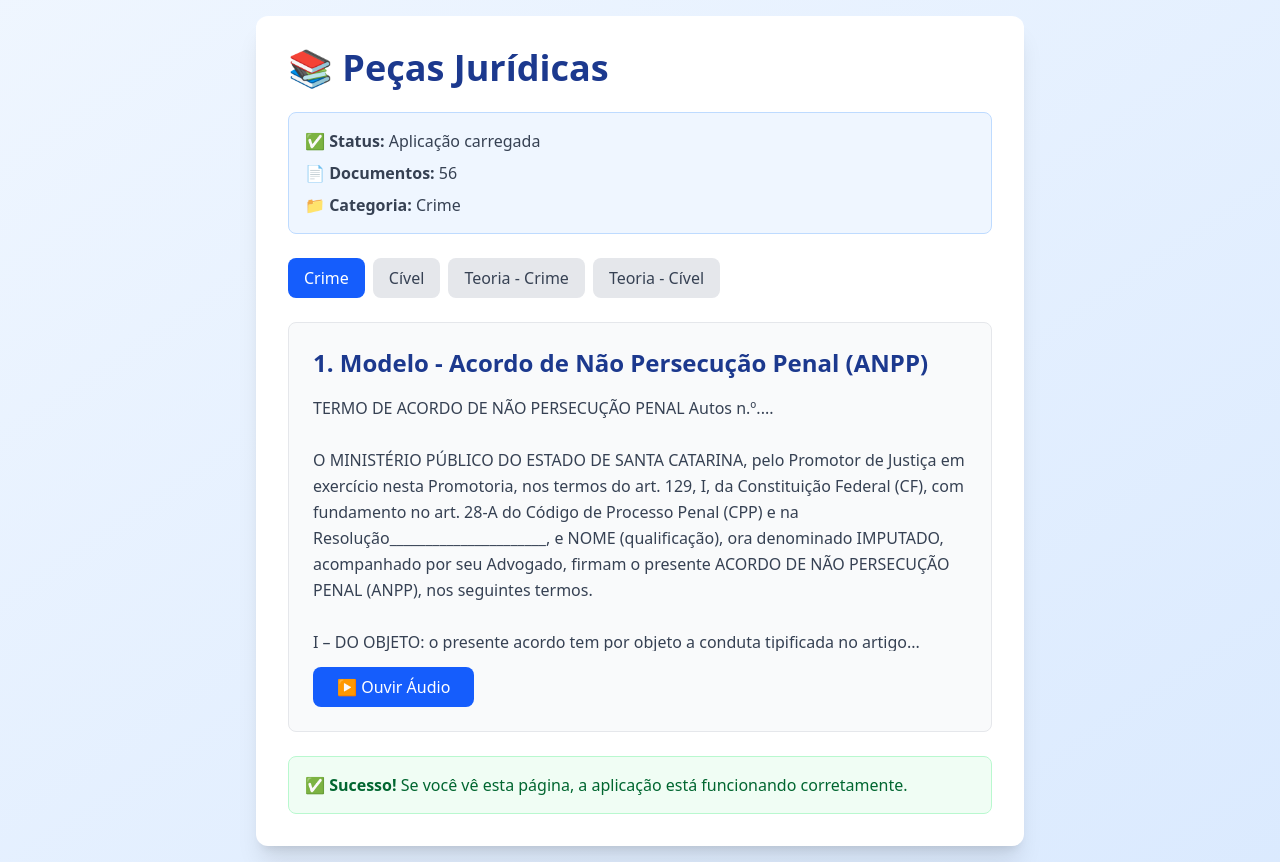
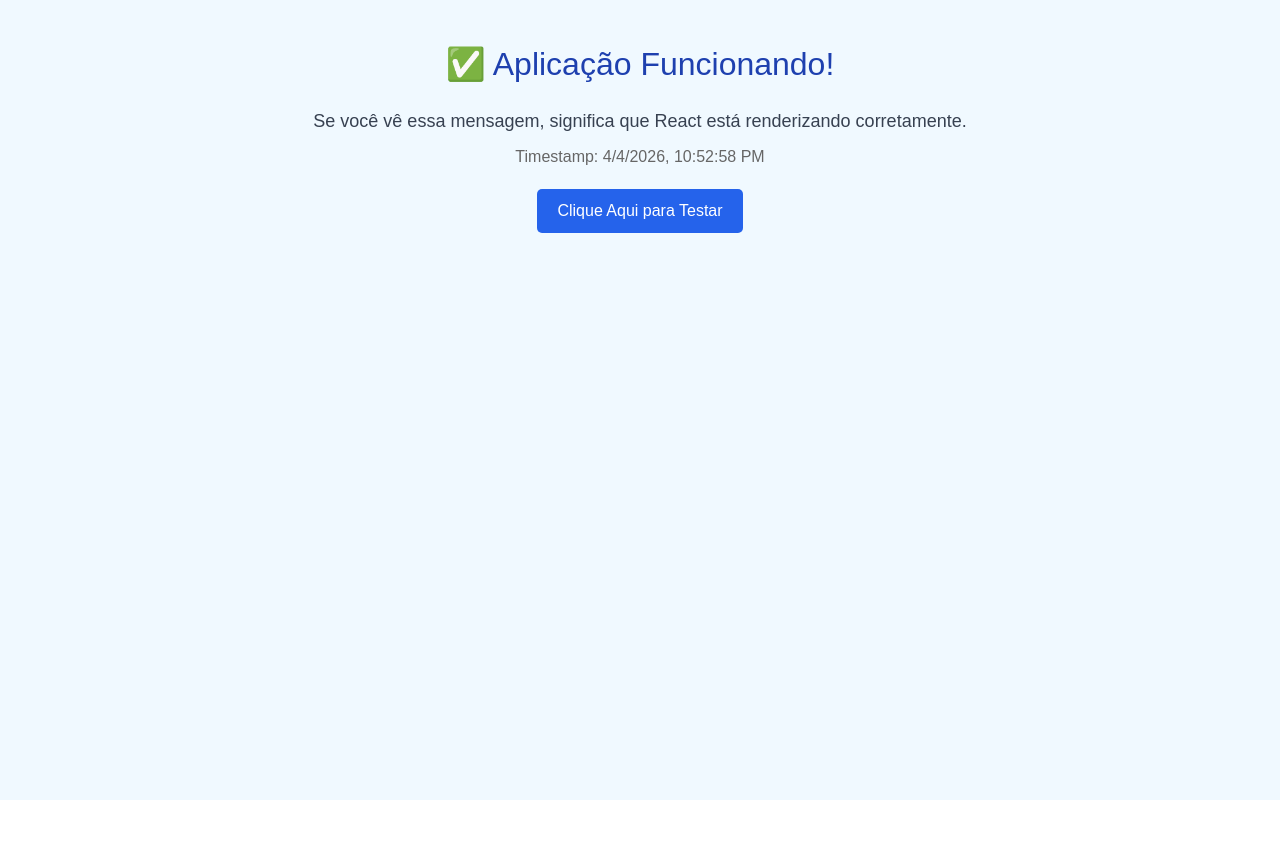
Before and after one commit to v3v3lf/2fasempsc, a React (Vite) app: page / in a window 1280 px wide. After the commit the page ends 800 px from the top, so only its background shows below. Built offline with nearby package versions, Linux system fonts and the light colour scheme.

Commit message:
Ultra minimal test app - pure React with inline styles

```diff
--- a/src/App.tsx
+++ b/src/App.tsx
@@ -1,71 +1,30 @@
-import { useState, useEffect } from 'react';
-import { documents, LegalDocument, DocumentCategory } from './data/documents';
-
 export default function App() {
-  useEffect(() => {
-    console.log('App mounted successfully');
-    console.log('Documents loaded:', documents.length);
-    if (documents.length > 0) {
-      console.log('First document:', documents[0]);
-    }
-  }, []);
-
-  const [activeCategory, setActiveCategory] = useState<DocumentCategory>('Crime');
-
-  const [selectedDoc, setSelectedDoc] = useState<LegalDocument | null>(() => {
-    const filtered = documents.filter(doc => doc.category === 'Crime');
-    return filtered.length > 0 ? filtered[0] : null;
-  });
-
   return (
-    <div className="flex flex-col items-center justify-center min-h-screen w-full bg-gradient-to-br from-blue-50 to-blue-100 p-4">
-      <div className="bg-white p-8 rounded-xl shadow-xl w-full max-w-3xl">
-        <h1 className="text-4xl font-bold text-blue-900 mb-6">📚 Peças Jurídicas</h1>
-
-        <div className="mb-6 p-4 bg-blue-50 rounded-lg border border-blue-200">
-          <p className="text-gray-700 mb-2"><strong>✅ Status:</strong> Aplicação carregada</p>
-          <p className="text-gray-700 mb-2"><strong>📄 Documentos:</strong> {documents.length}</p>
-          <p className="text-gray-700"><strong>📁 Categoria:</strong> {activeCategory}</p>
-        </div>
-
-        <div className="mb-6 flex gap-2 flex-wrap">
-          {(['Crime', 'Cível', 'Teoria - Crime', 'Teoria - Cível'] as DocumentCategory[]).map(cat => (
-            <button
-              key={cat}
-              onClick={() => setActiveCategory(cat)}
-              className={`px-4 py-2 rounded-lg font-medium transition-colors ${
-                activeCategory === cat
-                  ? 'bg-blue-600 text-white'
-                  : 'bg-gray-200 text-gray-700 hover:bg-gray-300'
-              }`}
-            >
-              {cat}
-            </button>
-          ))}
-        </div>
-
-        {selectedDoc ? (
-          <div className="mb-6 p-6 bg-gray-50 rounded-lg border border-gray-200">
-            <h2 className="text-2xl font-bold text-blue-900 mb-4">{selectedDoc.title}</h2>
-            <div className="max-h-64 overflow-y-auto mb-4">
-              <p className="text-gray-700 whitespace-pre-wrap leading-relaxed">
-                {selectedDoc.content.substring(0, 800)}...
-              </p>
-            </div>
-            <button className="px-6 py-2 bg-blue-600 text-white rounded-lg hover:bg-blue-700 transition-colors font-medium">
-              ▶️ Ouvir Áudio
-            </button>
-          </div>
-        ) : (
-          <div className="p-4 bg-red-50 text-red-700 rounded-lg border border-red-200 mb-6">
-            ❌ Nenhum documento encontrado
-          </div>
-        )}
-
-        <div className="p-4 bg-green-50 text-green-800 rounded-lg border border-green-200">
-          <strong>✅ Sucesso!</strong> Se você vê esta página, a aplicação está funcionando corretamente.
-        </div>
-      </div>
+    <div style={{ padding: '40px', fontFamily: 'Arial, sans-serif', textAlign: 'center', backgroundColor: '#f0f9ff', minHeight: '100vh' }}>
+      <h1 style={{ color: '#1e40af', fontSize: '32px', marginBottom: '20px' }}>
+        ✅ Aplicação Funcionando!
+      </h1>
+      <p style={{ fontSize: '18px', color: '#374151', marginBottom: '10px' }}>
+        Se você vê essa mensagem, significa que React está renderizando corretamente.
+      </p>
+      <p style={{ fontSize: '16px', color: '#666' }}>
+        Timestamp: {new Date().toLocaleString()}
+      </p>
+      <button
+        onClick={() => alert('Botão está funcionando!')}
+        style={{
+          marginTop: '20px',
+          padding: '10px 20px',
+          fontSize: '16px',
+          backgroundColor: '#2563eb',
+          color: 'white',
+          border: 'none',
+          borderRadius: '5px',
+          cursor: 'pointer'
+        }}
+      >
+        Clique Aqui para Testar
+      </button>
     </div>
   );
 }
```
Also changed, not shown: 2 other files (tests, documents, lock files or other folders).
